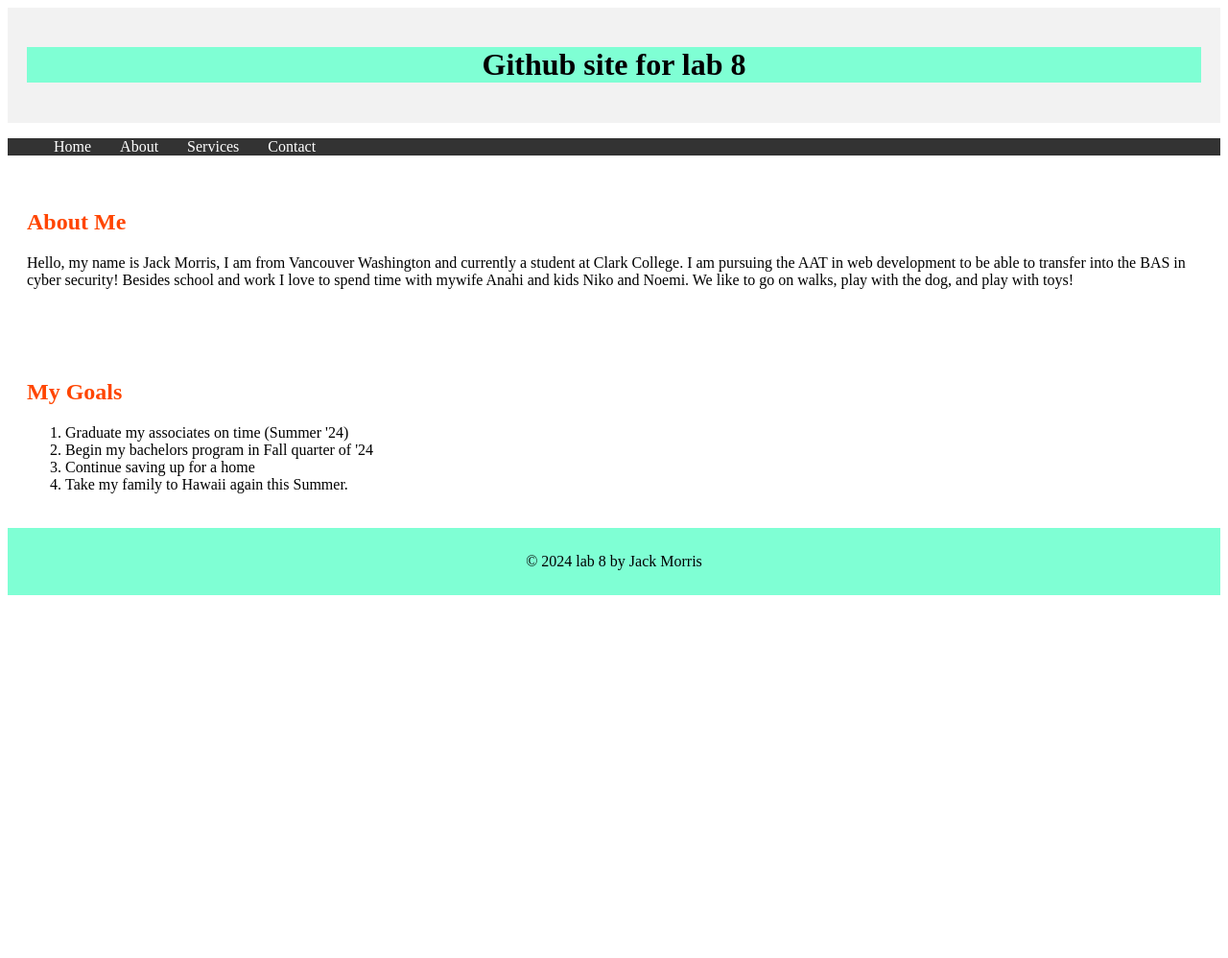
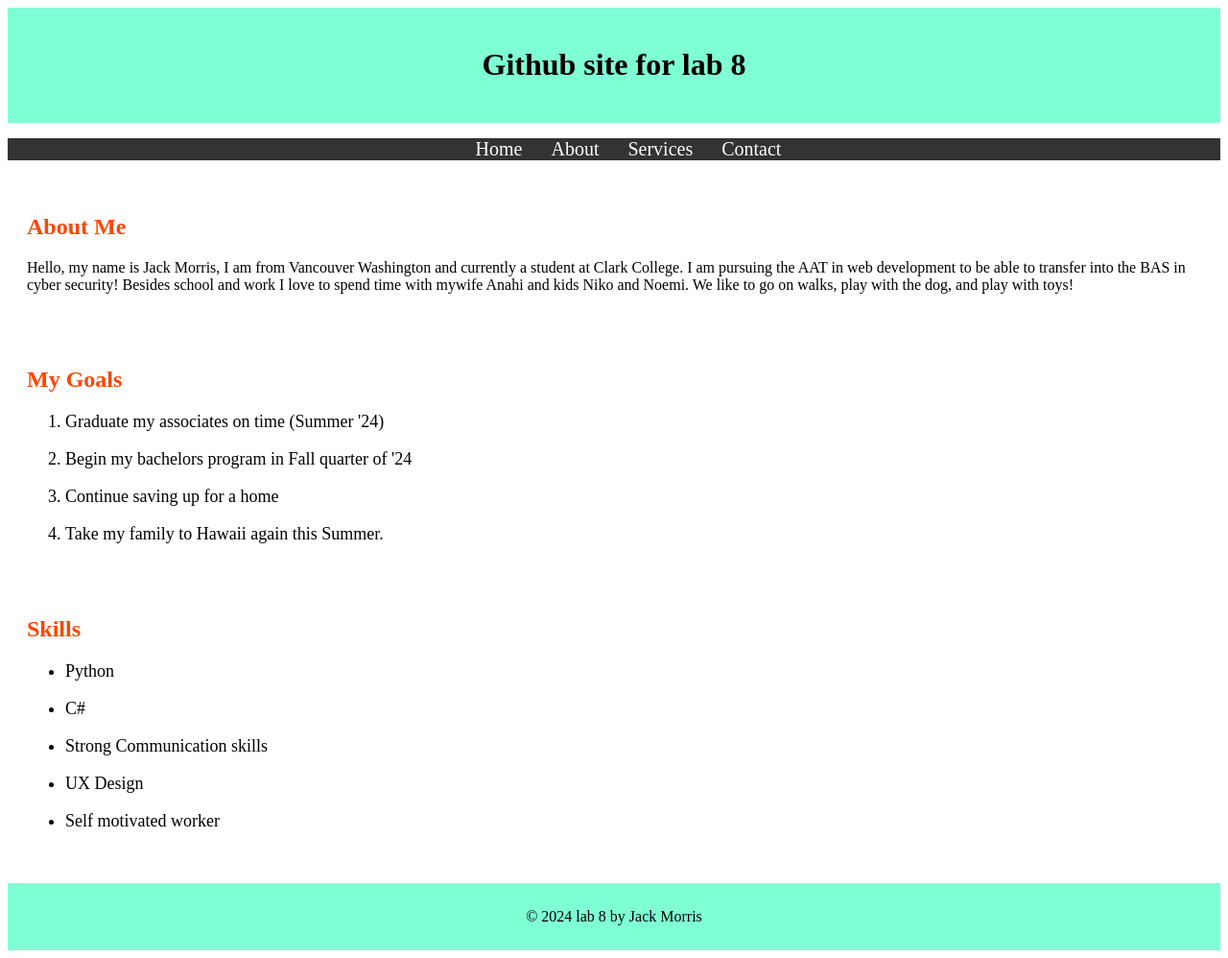
Before and after one commit to TaikiMo/github-pages-hello-world, a plain HTML site: page index.html in a window 1280 px wide. Shown: the whole page at 96% size. Before the commit the page ends 800 px from the top, so only its background shows below. Drawn offline with Linux system fonts and the light colour scheme.

Commit message:
finished product

```diff
--- a/index.html
+++ b/index.html
@@ -8,6 +8,7 @@
     <link rel="stylesheet" href="style.css">
     <title>Lab 8</title>
 </head>
+<main>
 
     <body>
         <header>
@@ -24,23 +25,39 @@
         <section>
             <h2>About Me</h2>
             <p>Hello, my name is Jack Morris, I am from Vancouver Washington and currently a student at Clark College. I am pursuing the AAT in web development to be able to transfer into the BAS in cyber security! Besides school and work I love to spend time with mywife Anahi and kids Niko and Noemi. We like to go on walks, play with the dog, and play with toys!</p>
-        <br />
         </section>
         <section>
             <h2>My Goals</h2>
                 <ol>
                     <li>Graduate my associates on time (Summer '24)</li>
+                    <br>
                     <li>Begin my bachelors program in Fall quarter of '24</li>
+                    <br>
                     <li>Continue saving up for a home</li>
+                    <br>
                     <li>Take my family to Hawaii again this Summer. </li>
                 </ol>
+        </section>
+        <section>
+            <h2>Skills</h2>
+            <ul>
+                <li>Python</li>
+                <br>
+                <li>C#</li>
+                <br>
+                <li>Strong Communication skills</li>
+                <br>
+                <li>UX Design</li>
+                <br>
+                <li>Self motivated worker</li>
+                <br>
+            </ul>
         </section>
 
         <footer>
             <p>&copy; 2024 lab 8 by Jack Morris</p>
         </footer>
-
-
     </body>
+</main>
 
 </html>
--- a/style.css
+++ b/style.css
@@ -1,5 +1,5 @@
 header {
-    background-color: #f2f2f2;
+    background-color: aquamarine;
     padding: 20px;
     text-align: center;
 }
@@ -7,6 +7,7 @@ header {
 nav {
     background-color: #333;
     color: #fff;
+    text-align: center;
 }
 
 nav ul li {
@@ -18,6 +19,7 @@ nav ul li a {
     color: #fff;
     text-decoration: none;
     padding: 8px;
+    font-size: 20px;
 }
 
 section {
@@ -37,3 +39,7 @@ h1 {
 h2 {
     color: orangered;
 }
+
+li {
+    font-size: 18px;
+}
```
Lines whose indentation alone changed are shown as unchanged.
